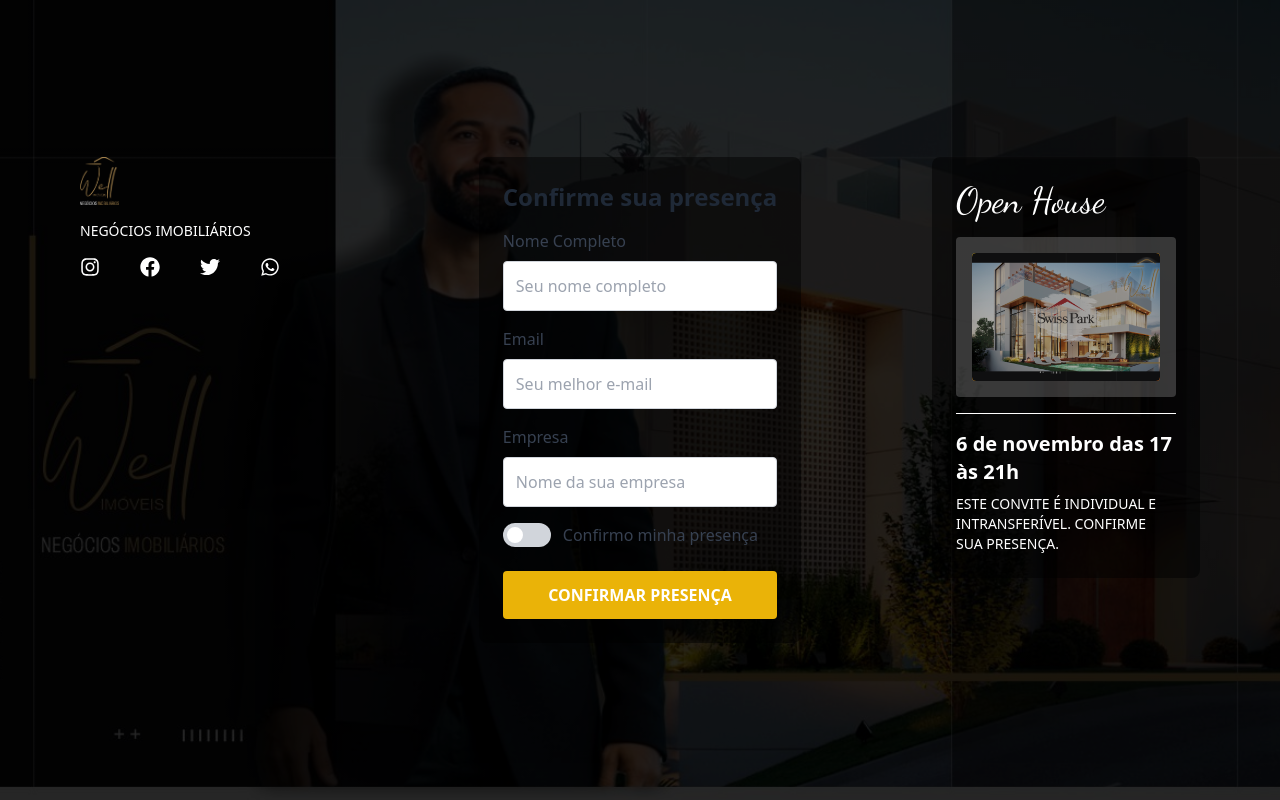
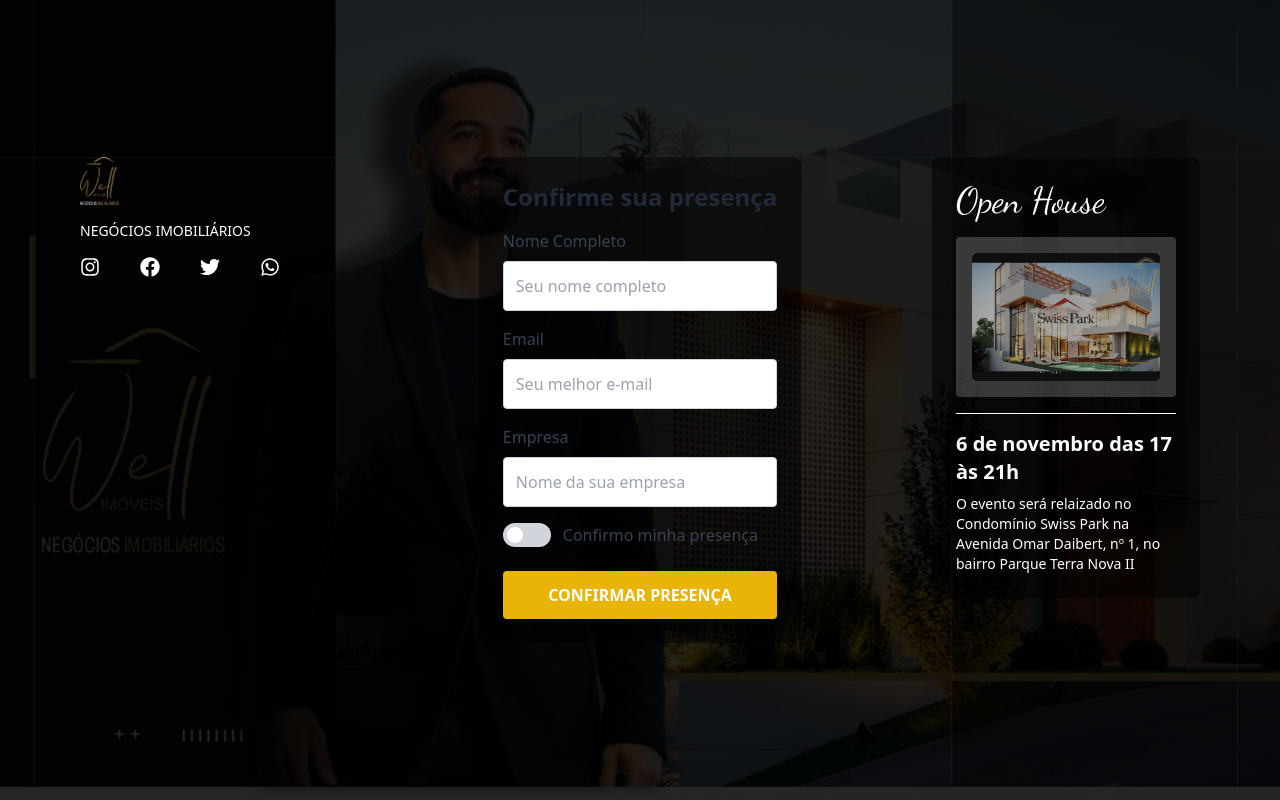
Before and after one commit to usbmkt/wcc, a React (Create React App) app: page / in a window 1280 px wide. Built offline with nearby package versions, Linux system fonts and the light colour scheme.

Commit message:
Update index.js

```diff
--- a/src/pages/index.js
+++ b/src/pages/index.js
@@ -123,7 +123,7 @@ const HomePage = () => {
             <div className="border-t border-white pt-4">
               <p className="text-xl font-bold">6 de novembro das 17 às 21h</p>
               <p className="mt-2 text-sm">
-                ESTE CONVITE É INDIVIDUAL E INTRANSFERÍVEL. CONFIRME SUA PRESENÇA.
+                O evento será relaizado no Condomínio Swiss Park na  Avenida Omar Daibert, nº 1, no bairro Parque Terra Nova II
               </p>
             </div>
           </motion.div>
```
